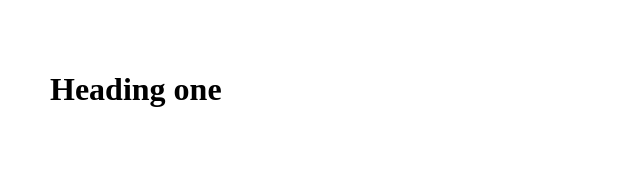
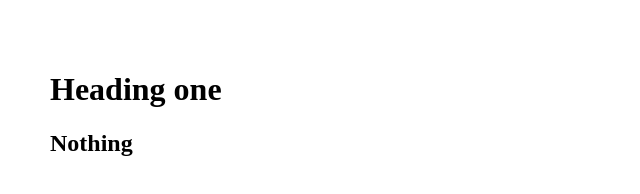
Before and after one commit to k1nocoCh/git-one, a plain HTML site: page index.html in a window 1280 px wide. Shown: the whole page, without its empty margins (0-640 px from the left). Drawn offline with Linux system fonts and the light colour scheme.

Commit message:
added h2

```diff
--- a/index.html
+++ b/index.html
@@ -8,6 +8,7 @@
 <body>
 
 <h1>Heading one</h1>
+<h2>Nothing</h2>
 
 </body>
 </html>
```
